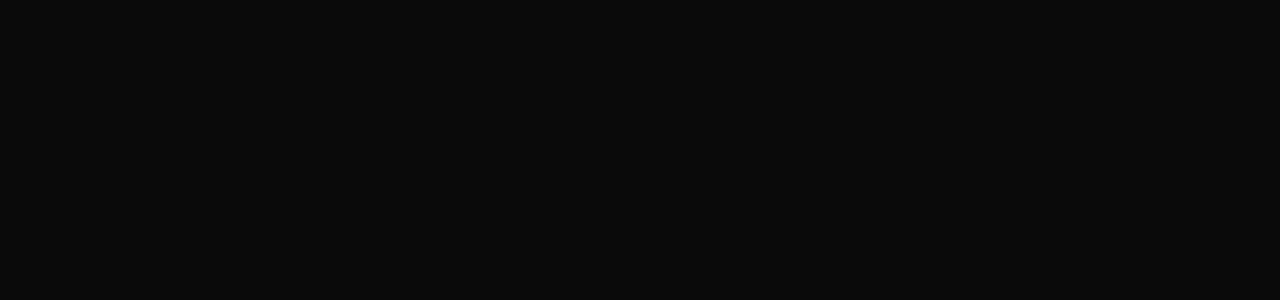
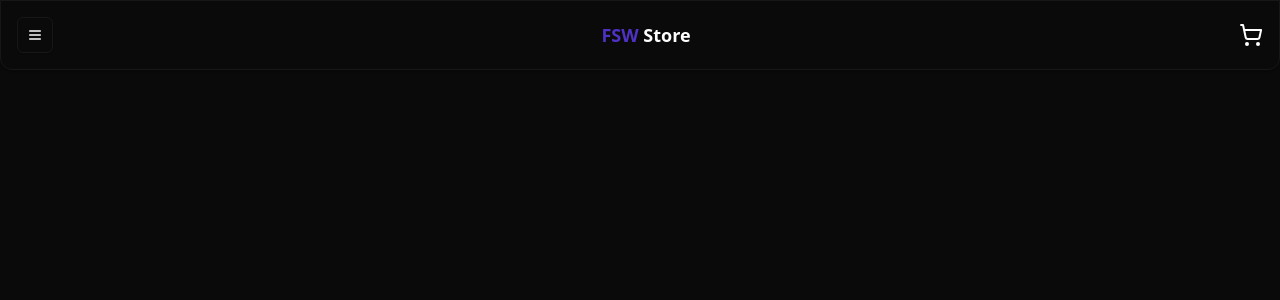
Before and after one commit to Luciano-gOliveira/e-commerce, a Next.js app: page / in a window 1280 px wide. Shown: the top 300 px of the page. Built offline with nearby package versions, Linux system fonts and the light colour scheme.

Commit message:
feat: add header component no layout

```diff
--- /dev/null
+++ b/app/_components/header.tsx
@@ -0,0 +1,17 @@
+import { MenuIcon, ShoppingCartIcon } from "lucide-react";
+import { Button } from "./ui/button";
+import { Card } from "./ui/card";
+
+const Header = () => {
+    return (
+        <Card className="flex justify-between items-center p-4 rounded-t-none">
+            <Button size="icon" variant="outline">
+                <MenuIcon/>
+            </Button>
+            <h1 className="text-lg font-semibold"><span className="text-primary">FSW</span> Store</h1>
+            <ShoppingCartIcon/>
+        </Card>
+     );
+}
+
+export default Header;
--- a/app/layout.tsx
+++ b/app/layout.tsx
@@ -1,6 +1,7 @@
 import type { Metadata } from "next";
 import localFont from "next/font/local";
 import "./globals.css";
+import Header from "./_components/header";
 
 const geistSans = localFont({
   src: "./fonts/GeistVF.woff",
@@ -28,7 +29,10 @@
       <body
         className={`${geistSans.variable} ${geistMono.variable} antialiased`}
       >
-        {children}
+        <div className="flex h-full flex-col">
+          <Header/>
+          {children}
+        </div>
       </body>
     </html>
   );
```
